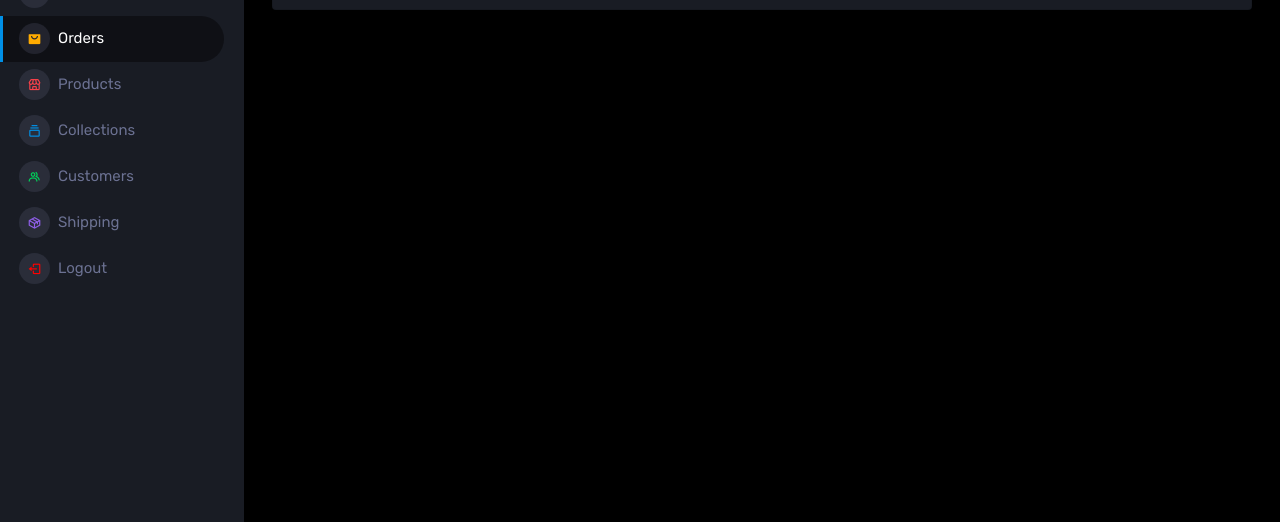
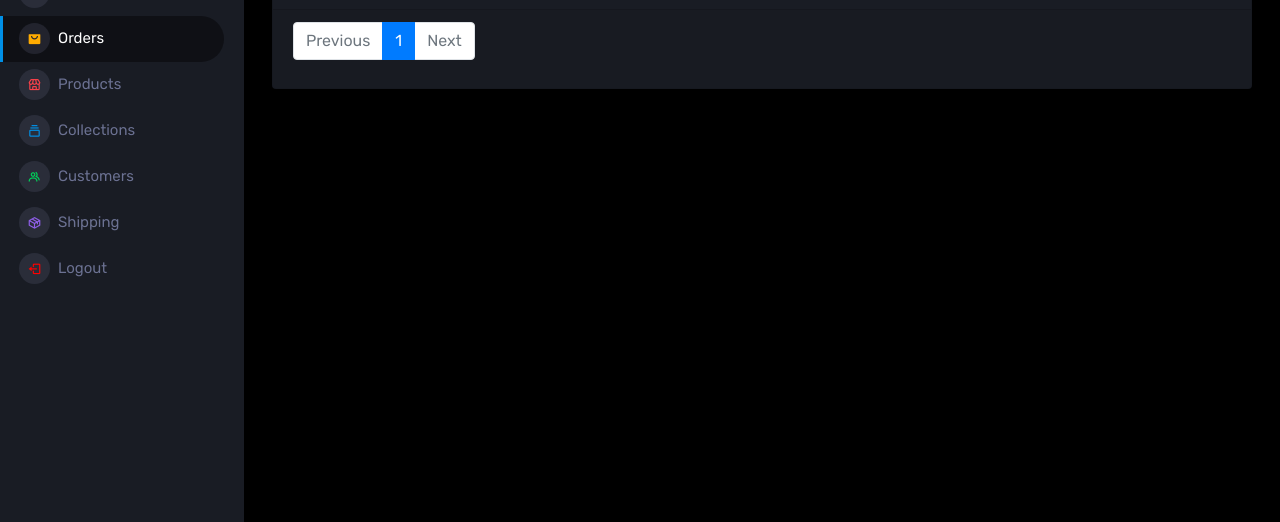
Before and after one commit to igwevictorkelechi-gif/thisowned, a Django app: page /dashboard/orders/ in a window 1280 px wide. Shown: the part 217-739 px from the top of the page. Run offline with Django 4.2, Linux system fonts and the light colour scheme; data that the repository does not hold is empty; some libraries are stand-ins or nearby versions.

```diff
--- a/dashboard/templates/orders.html
+++ b/dashboard/templates/orders.html
@@ -56,6 +56,43 @@
                         </table>
                     </div>
                 </div>
+                <div class="card-footer">
+                    <nav aria-label="Page navigation example">
+                        <ul class="pagination">
+                            {% if orders.has_previous %}
+                                <li class="page-item">
+                                    <a class="page-link" href="?category={{ category_filter }}&page={{ orders.previous_page_number }}">Previous</a>
+                                </li>
+                            {% else %}
+                                <li class="page-item disabled">
+                                    <a class="page-link" href="#">Previous</a>
+                                </li>
+                            {% endif %}
+
+                            {% for num in orders.paginator.page_range %}
+                                {% if orders.number == num %}
+                                    <li class="page-item active">
+                                        <a class="page-link" href="?page={{ num }}">{{ num }}</a>
+                                    </li>
+                                {% else %}
+                                    <li class="page-item">
+                                        <a class="page-link" href="?page={{ num }}">{{ num }}</a>
+                                    </li>
+                                {% endif %}
+                            {% endfor %}
+
+                            {% if orders.has_next %}
+                                <li class="page-item">
+                                    <a class="page-link" href="?category={{ category_filter }}&page={{ orders.next_page_number }}">Next</a>
+                                </li>
+                            {% else %}
+                                <li class="page-item disabled">
+                                    <a class="page-link" href="#">Next</a>
+                                </li>
+                            {% endif %}
+                        </ul>
+                    </nav>
+                </div>
             </div>
         </div>
     </div>
--- a/dashboard/views.py
+++ b/dashboard/views.py
@@ -4,6 +4,7 @@ from django.shortcuts import render, redirect, get_object_or_404
 from django.http.response import JsonResponse
 from django.contrib.auth.decorators import user_passes_test
 from django.forms import ValidationError
+from django.core.paginator import Paginator
 from django.contrib.auth import views as auth_views, authenticate, login
 from .forms import CustomAuthenticationForm, CollectionForm
 from main.models import Order, Collection, User, Product, ProductImage, SizeGuid, ShippingMethod, ShippingRate
@@ -51,7 +52,10 @@ def dashboard(request):
 
 def orders(request):
     all_orders = Order.objects.all().order_by('-id')
-    return render(request, 'orders.html', {'orders': all_orders})
+    paginator = Paginator(all_orders, 15)
+    page_number = request.GET.get('page')
+    page_obj = paginator.get_page(page_number)
+    return render(request, 'orders.html', {'orders': page_obj})
 
 
 def collections(request, c_id=None):
@@ -124,12 +128,17 @@ def products_form(request, p_id=None):
 def shipping(request):
     if request.method == 'POST':
         data = request.POST
+        print(data["model"])
         if 'add-rate' in data:
             ShippingRate.objects.create(country=data['country'], base_rate=data['base_rate'])
         elif 'edit-rate' in data:
             edit_data = ShippingRate.objects.get(id=data['edit-rate'])
             edit_data.country, edit_data.base_rate = data['country'], data['base_rate']
             edit_data.save()
+        elif 'model' in data and data["model"] == "shipping method":
+            ShippingMethod.objects.get(id=data['id']).delete()
+        elif 'model' in data and data["model"] == "shipping rate":
+            ShippingRate.objects.get(id=data['id']).delete()
     ship_method = ShippingMethod.objects.all()
     ship_rate = ShippingRate.objects.all()
     return render(request, 'shipping.html', {"shipping_method": ship_method, 'shipping_rate': ship_rate})
--- a/website/settings.py
+++ b/website/settings.py
@@ -154,7 +154,7 @@ REST_FRAMEWORK = {
 }
 
 SIMPLE_JWT = {
-    'ACCESS_TOKEN_LIFETIME': timedelta(days=2),
+    'ACCESS_TOKEN_LIFETIME': timedelta(minutes=2),
     'REFRESH_TOKEN_LIFETIME': timedelta(days=2),
     'ROTATE_REFRESH_TOKENS': True,
     'BLACKLIST_AFTER_ROTATION': True,
```
Also changed, not shown: dashboard/templates/shipping.html (+30 -2 lines).
